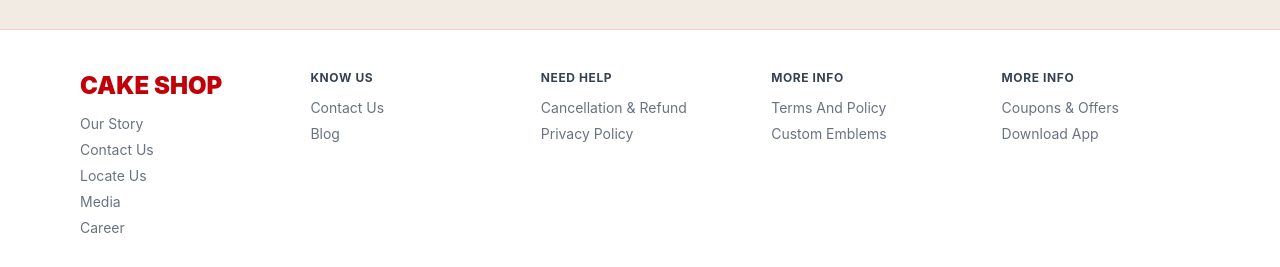
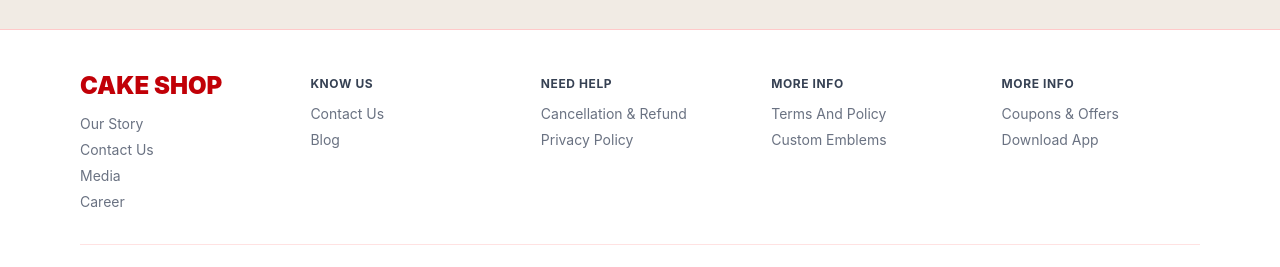
Before and after one commit to Soroush-Eghdami/cake-website-project, a React (Vite) app: page / in a window 1280 px wide. Shown: the part 1969-2236 px from the top of the page. Built offline with nearby package versions, Linux system fonts and the light colour scheme.

Commit message:
ui: add css style for text hover and add ui

```diff
--- a/src/components/footer/Footer.tsx
+++ b/src/components/footer/Footer.tsx
@@ -1,5 +1,4 @@
 import { LuMessageSquareMore } from "react-icons/lu";
-
 
 function Footer() {
   return (
@@ -8,33 +7,28 @@ function Footer() {
         <div className="max-w-6xl mx-auto px-4 pt-10 pb-6">
           <div className="grid grid-cols-2 md:grid-cols-5 gap-8 mb-8">
             <div className="col-span-2 md:col-span-1">
-              <h2 className="text-2xl font-black text-red-700 mb-3">
+              <h2 className="text-2xl font-black text-red-700 mb-3 footer-link">
                 CAKE SHOP
               </h2>
 
               <ul className="space-y-1.5 text-sm text-gray-500">
                 <li>
-                  <a className="hover:text-red-700 transition-colors">
+                  <a className="hover:text-red-700 transition-colors footer-link">
                     Our Story
                   </a>
                 </li>
                 <li>
-                  <a className="hover:text-red-700 transition-colors">
+                  <a className="hover:text-red-700 transition-colors footer-link">
                     Contact Us
                   </a>
                 </li>
                 <li>
-                  <a className="hover:text-red-700 transition-colors">
-                    Locate Us
-                  </a>
-                </li>
-                <li>
-                  <a className="hover:text-red-700 transition-colors">
+                  <a className="hover:text-red-700 transition-colors footer-link">
                     Media
                   </a>
                 </li>
                 <li>
-                  <a className="hover:text-red-700 transition-colors">
+                  <a className="hover:text-red-700 transition-colors footer-link">
                     Career
                   </a>
                 </li>
@@ -42,18 +36,18 @@ function Footer() {
             </div>
 
             <div>
-              <h4 className="text-xs font-bold uppercase tracking-wider text-gray-700 mb-3">
+              <h4 className="text-xs font-bold uppercase tracking-wider text-gray-700 mb-3 footer-link">
                 Know Us
               </h4>
 
               <ul className="space-y-1.5 text-sm text-gray-500">
                 <li>
-                  <a className="hover:text-red-700 transition-colors">
+                  <a className="hover:text-red-700 transition-colors footer-link">
                     Contact Us
                   </a>
                 </li>
                 <li>
-                  <a className="hover:text-red-700 transition-colors">
+                  <a className="hover:text-red-700 transition-colors footer-link">
                     Blog
                   </a>
                 </li>
@@ -61,18 +55,18 @@ function Footer() {
             </div>
 
             <div>
-              <h4 className="text-xs font-bold uppercase tracking-wider text-gray-700 mb-3">
+              <h4 className="text-xs font-bold uppercase tracking-wider text-gray-700 mb-3 footer-link">
                 Need Help
               </h4>
 
               <ul className="space-y-1.5 text-sm text-gray-500">
                 <li>
-                  <a className="hover:text-red-700 transition-colors">
+                  <a className="hover:text-red-700 transition-colors footer-link">
                     Cancellation & Refund
                   </a>
                 </li>
                 <li>
-                  <a className="hover:text-red-700 transition-colors">
+                  <a className="hover:text-red-700 transition-colors footer-link">
                     Privacy Policy
                   </a>
                 </li>
@@ -80,18 +74,18 @@ function Footer() {
             </div>
 
             <div>
-              <h4 className="text-xs font-bold uppercase tracking-wider text-gray-700 mb-3">
+              <h4 className="text-xs font-bold uppercase tracking-wider text-gray-700 mb-3 footer-link">
                 More Info
               </h4>
 
               <ul className="space-y-1.5 text-sm text-gray-500">
                 <li>
-                  <a className="hover:text-red-700 transition-colors">
+                  <a className="hover:text-red-700 transition-colors footer-link">
                     Terms And Policy
                   </a>
                 </li>
                 <li>
-                  <a className="hover:text-red-700 transition-colors">
+                  <a className="hover:text-red-700 transition-colors footer-link">
                     Custom Emblems
                   </a>
                 </li>
@@ -99,18 +93,18 @@ function Footer() {
             </div>
 
             <div>
-              <h4 className="text-xs font-bold uppercase tracking-wider text-gray-700 mb-3">
+              <h4 className="text-xs font-bold uppercase tracking-wider text-gray-700 mb-3 footer-link">
                 More Info
               </h4>
 
               <ul className="space-y-1.5 text-sm text-gray-500">
                 <li>
-                  <a className="hover:text-red-700 transition-colors">
+                  <a className="hover:text-red-700 transition-colors footer-link">
                     Coupons & Offers
                   </a>
                 </li>
                 <li>
-                  <a className="hover:text-red-700 transition-colors">
+                  <a className="hover:text-red-700 transition-colors footer-link">
                     Download App
                   </a>
                 </li>
@@ -142,7 +136,7 @@ function Footer() {
         type="button"
         className="fixed bottom-6 right-6 z-50 flex items-center justify-center w-14 h-14 rounded-full bg-red-800 text-white shadow-xl shadow-red-300/40 transition-all hover:bg-red-800 hover:scale-110 active:scale-95">
         <LuMessageSquareMore
-            className="w-6 h-6 "/>
+            className="w-6 h-6"/>
       </button>
     </>
   );
--- a/src/index.css
+++ b/src/index.css
@@ -5,3 +5,16 @@
 body {
   background-color: #f1ebe4;
 }
+
+@utility footer-link {
+  @apply relative inline-block transition-colors hover:text-red-700;
+
+  &::after {
+    content: "";
+    @apply absolute left-0 -bottom-1 h-0.5 w-0 bg-red-700 transition-all duration-300;
+  }
+
+  &:hover::after {
+    @apply w-full;
+  }
+}
```
